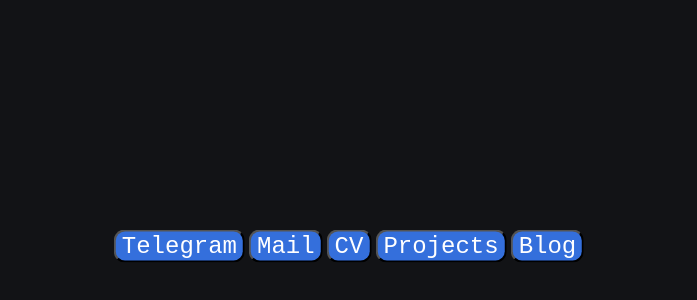
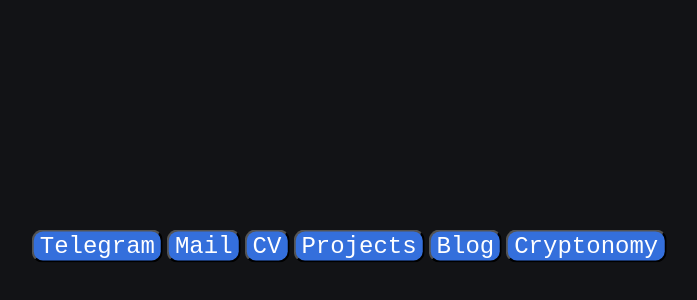
Before and after one commit to Junkiez/PersonalHost, a plain HTML site: page web/main/index.html in a window 1280 px wide. Shown: the part 474-774 px from the top of the page, without its empty margins (291-988 px from the left). Drawn offline with Linux system fonts and the light colour scheme.

Commit message:
Add files via upload

```diff
--- a/web/main/index.html
+++ b/web/main/index.html
@@ -65,6 +65,7 @@
 			<button onclick="window.location ='/cv'">CV</button>
 			<button onclick="window.location ='/projects'">Projects</button>
 			<button onclick="window.location ='/blog'">Blog</button>
+			<button onclick="window.location ='/cryptonomy'">Cryptonomy</button>
 		</span>
 		<script type="module">
 			import { Application } from 'https://unpkg.com/@splinetool/runtime@0.9.23/build/runtime.js';
```
